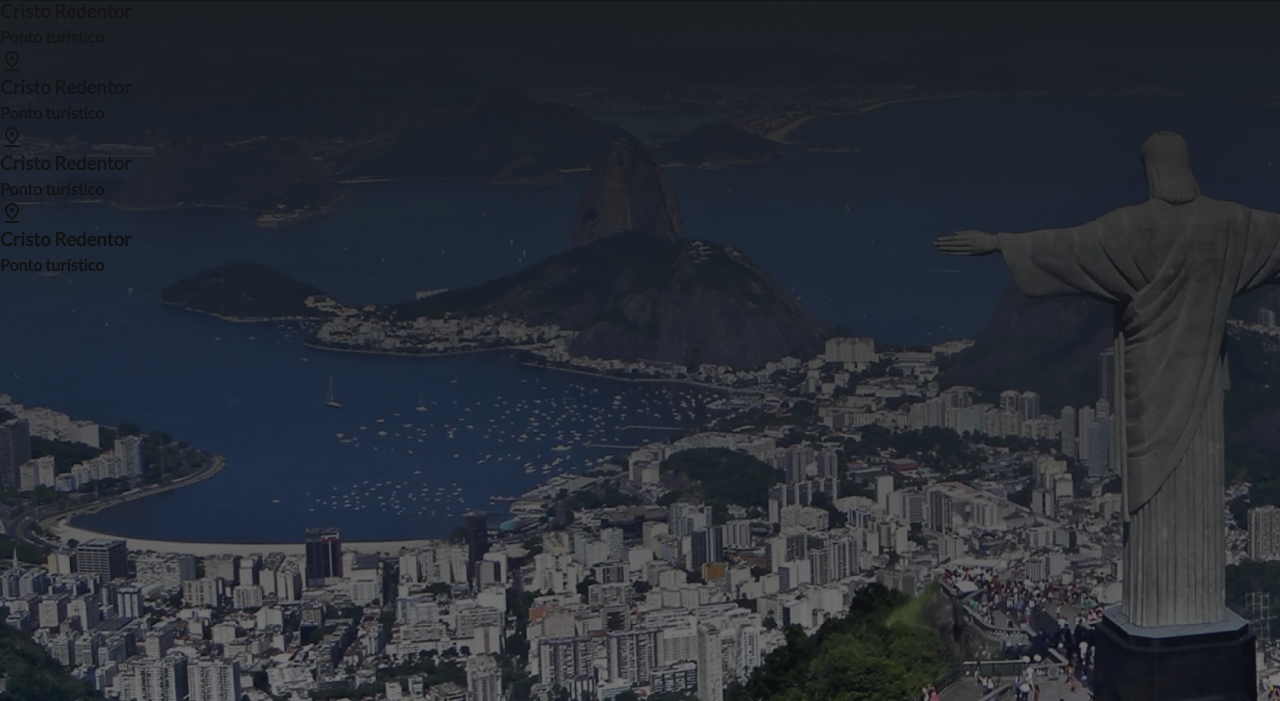
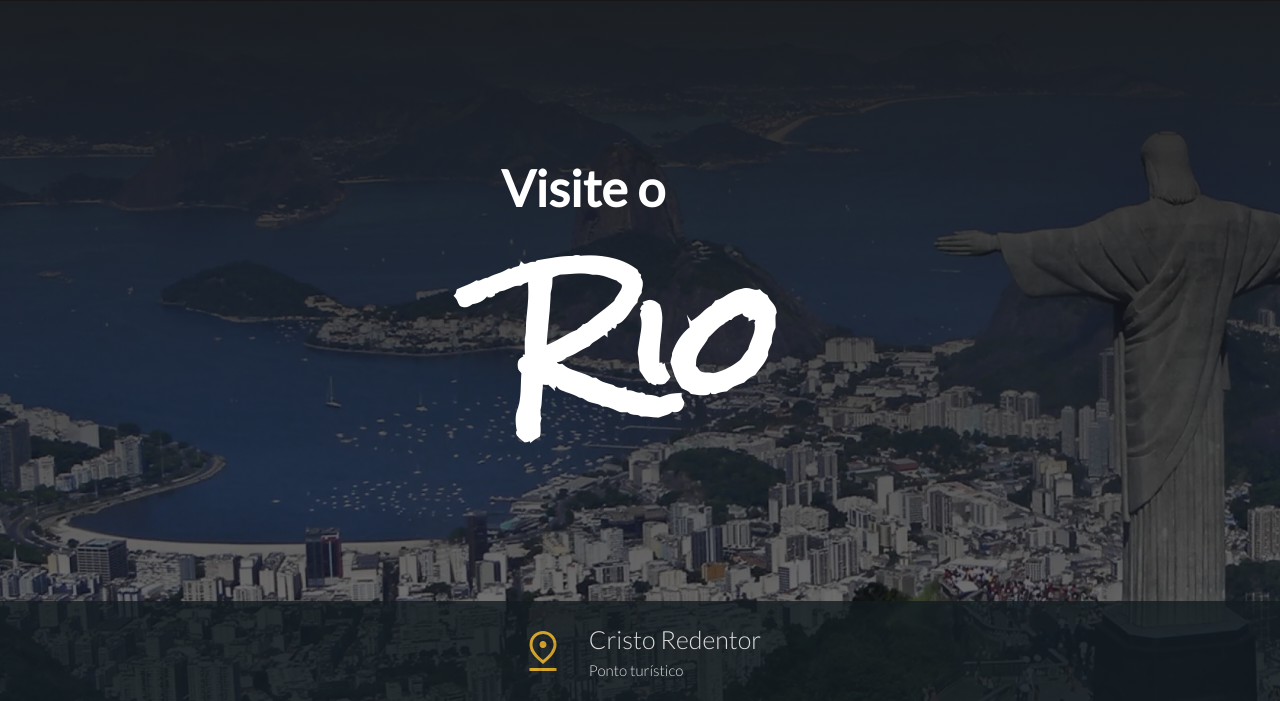
Before and after one commit to RJ-Click/rjclick2022.github.io, a website: page index.html in a window 1280 px wide. Shown: the part 99-800 px from the top of the page. Drawn offline with Linux system fonts and the light colour scheme.

Commit message:
ícone 2

```diff
--- a/assets/scss/fonts.scss
+++ b/assets/scss/fonts.scss
@@ -13,5 +13,5 @@
 
 @font-face {
   font-family: "Rock Salt";
-  src: url("/assets/fonts/Lato/RockSalt-Regular.ttf") format("truetype");
+  src: url("/assets/fonts/Rock-Salt/RockSalt-Regular.ttf") format("truetype");
 }
--- a/assets/scss/home.scss
+++ b/assets/scss/home.scss
@@ -105,7 +105,74 @@ body {
             position: absolute;
             content: "";
             background-image: linear-gradient(#161618, #16161890);
-            z-index: 0;
+        }
+
+        .destak {
+            position: relative;
+            padding-top: 100px;
+            color: white;
+            height: 100vh;
+
+            .title {
+                display: flex;
+                flex-direction: column;
+                align-items: center;
+                justify-content: center;
+                height: calc(100vh - 200px);
+
+                h1 {
+                    display: flex;
+                    flex-direction: column;
+                    font-size: 50px;
+
+                    span {
+                        font-family: "Rock Salt";
+                        font-size: 150px;
+                    }
+                }
+
+                h2 {
+                    display: none;
+                }
+            }
+
+            .links {
+                background-color: #131C21;
+                opacity: .8;
+                height: 100px;
+
+                .link-item {
+                    display: none;
+                    flex-direction: row;
+                    justify-content: center;
+                    align-items: center;
+                    height: 100%;
+
+                    svg {
+                        fill: #FFF;
+                        margin-right: 22px;
+                        height: 48px;
+                        width: 48px;
+                    }
+
+                    h3,
+                    h4 {
+                        font-weight: 300;
+                    }
+
+                    h3 {
+                        font-size: 25px;
+                    }
+
+                    h4 {
+                        font-size: 15px;
+                    }
+
+                    &:first-child {
+                        display: flex;
+                    }
+                }
+            }
         }
     }
 
--- a/index.html
+++ b/index.html
@@ -64,6 +64,7 @@
 
         </div>
     </header>
+
     <section class="hero">
         <div class="destak">
             <div class="title">
@@ -72,10 +73,12 @@
             </div>
             <div class="links">
                 <div class="link-item">
-                    <svg xmlns="http://www.w3.org/2000/svg" height="24" width="24">
+                    <svg width="48" height="48" viewBox="0 0 48 48" fill="none" xmlns="http://www.w3.org/2000/svg">
                         <path
-                            d="M12 16.475q2.475-2 3.738-3.85Q17 10.775 17 9.15q0-1.4-.512-2.388-.513-.987-1.263-1.6-.75-.612-1.625-.887T12 4q-.725 0-1.6.275-.875.275-1.625.887-.75.613-1.262 1.6Q7 7.75 7 9.15q0 1.625 1.262 3.475 1.263 1.85 3.738 3.85ZM12 19q-3.525-2.6-5.263-5.05Q5 11.5 5 9.15q0-1.775.638-3.113Q6.275 4.7 7.275 3.8q1-.9 2.25-1.35Q10.775 2 12 2t2.475.45q1.25.45 2.25 1.35 1 .9 1.638 2.237Q19 7.375 19 9.15q0 2.35-1.738 4.8Q15.525 16.4 12 19Zm0-8q.825 0 1.413-.588Q14 9.825 14 9t-.587-1.413Q12.825 7 12 7q-.825 0-1.412.587Q10 8.175 10 9q0 .825.588 1.412Q11.175 11 12 11ZM5 22v-2h14v2Zm7-12.85Z" />
+                            d="M24 33.1C27.4667 30.3 30.0833 27.6083 31.85 25.025C33.6167 22.4417 34.5 20.0333 34.5 17.8C34.5 15.8333 34.1417 14.1667 33.425 12.8C32.7083 11.4333 31.825 10.3167 30.775 9.45C29.725 8.58333 28.5833 7.95833 27.35 7.575C26.1167 7.19167 25 7 24 7C23 7 21.8833 7.19167 20.65 7.575C19.4167 7.95833 18.275 8.58333 17.225 9.45C16.175 10.3167 15.2917 11.4333 14.575 12.8C13.8583 14.1667 13.5 15.8333 13.5 17.8C13.5 20.0333 14.3833 22.4417 16.15 25.025C17.9167 27.6083 20.5333 30.3 24 33.1ZM24 36.9C19.4333 33.4667 16.0417 30.1833 13.825 27.05C11.6083 23.9167 10.5 20.8333 10.5 17.8C10.5 15.5333 10.9083 13.5417 11.725 11.825C12.5417 10.1083 13.6 8.66667 14.9 7.5C16.2 6.33333 17.65 5.45833 19.25 4.875C20.85 4.29167 22.4333 4 24 4C25.5667 4 27.15 4.29167 28.75 4.875C30.35 5.45833 31.8 6.33333 33.1 7.5C34.4 8.66667 35.4583 10.1083 36.275 11.825C37.0917 13.5417 37.5 15.5333 37.5 17.8C37.5 20.8333 36.3917 23.9167 34.175 27.05C31.9583 30.1833 28.5667 33.4667 24 36.9ZM24 21C24.9667 21 25.7917 20.6583 26.475 19.975C27.1583 19.2917 27.5 18.4667 27.5 17.5C27.5 16.5333 27.1583 15.7083 26.475 15.025C25.7917 14.3417 24.9667 14 24 14C23.0333 14 22.2083 14.3417 21.525 15.025C20.8417 15.7083 20.5 16.5333 20.5 17.5C20.5 18.4667 20.8417 19.2917 21.525 19.975C22.2083 20.6583 23.0333 21 24 21ZM10.5 44V41H37.5V44H10.5Z"
+                            fill="#F2B822" />
                     </svg>
+
                     <div class="location">
                         <h3>Cristo Redentor</h3>
                         <h4>Ponto turístico</h4>
```
Also changed, not shown: assets/css/fonts.css, assets/css/home.css, assets/css/main.css, assets/images/arrow_icon.svg (added), assets/images/pin_icon.svg (added), 2 other files.
